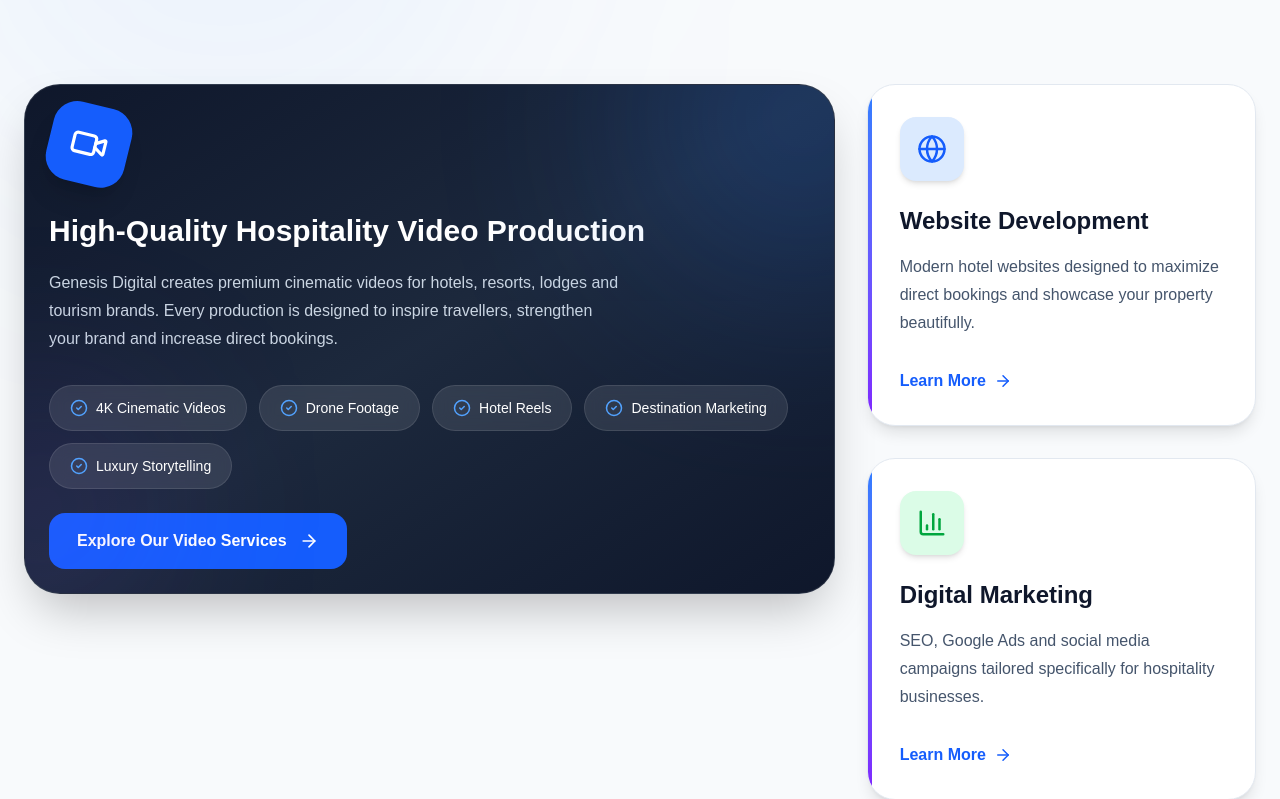
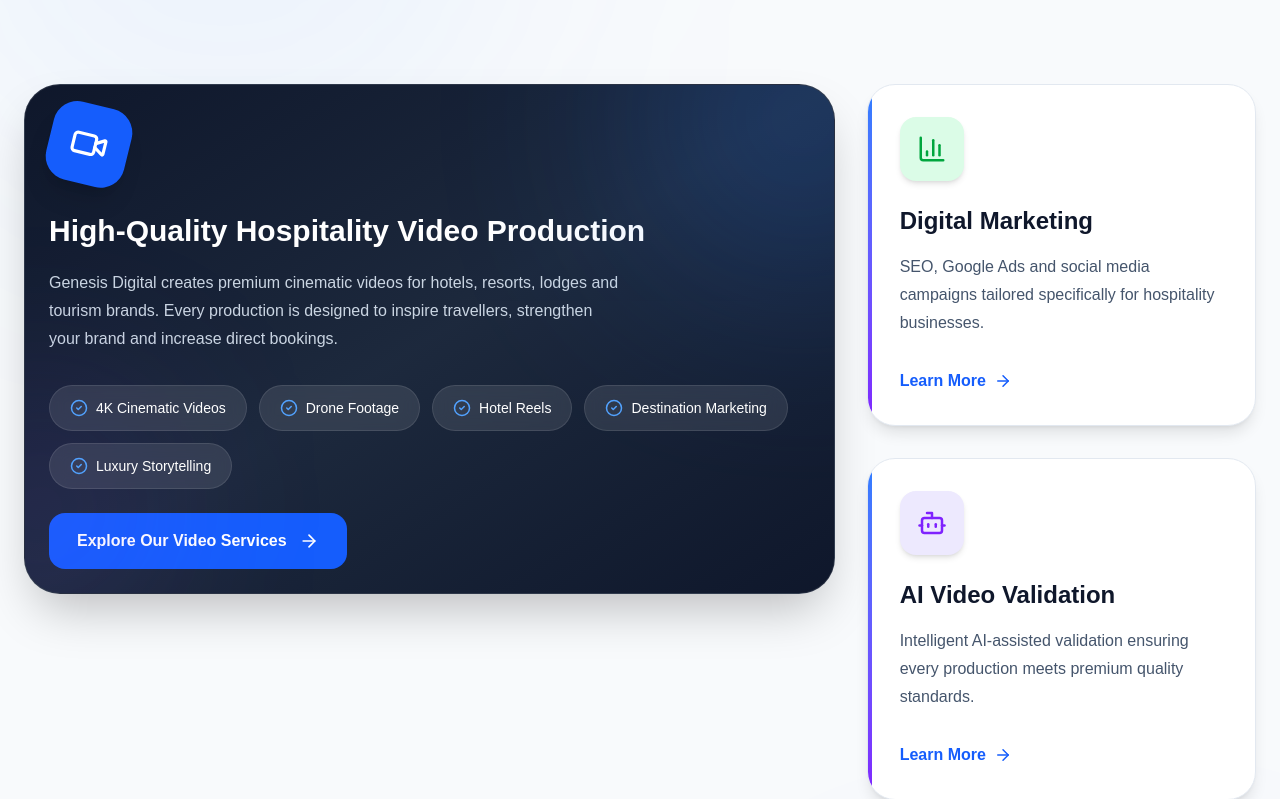
Before and after one commit to ezekielmose/genesis_website_proffesional, a Next.js app: page / in a window 1280 px wide. Shown: the part 1644-2443 px from the top of the page. Built offline with nearby package versions, Linux system fonts and the light colour scheme.

Commit message:
Update Solutions.tsx

```diff
--- a/components/home/Solutions/Solutions.tsx
+++ b/components/home/Solutions/Solutions.tsx
@@ -25,14 +25,6 @@
 };
 
 const otherSolutions = [
-  {
-    icon: Globe,
-    title: "Website Development",
-    description:
-      "Modern hotel websites designed to maximize direct bookings and showcase your property beautifully.",
-    color: "bg-blue-100",
-    iconColor: "text-blue-600",
-  },
   {
     icon: BarChart3,
     title: "Digital Marketing",
```
